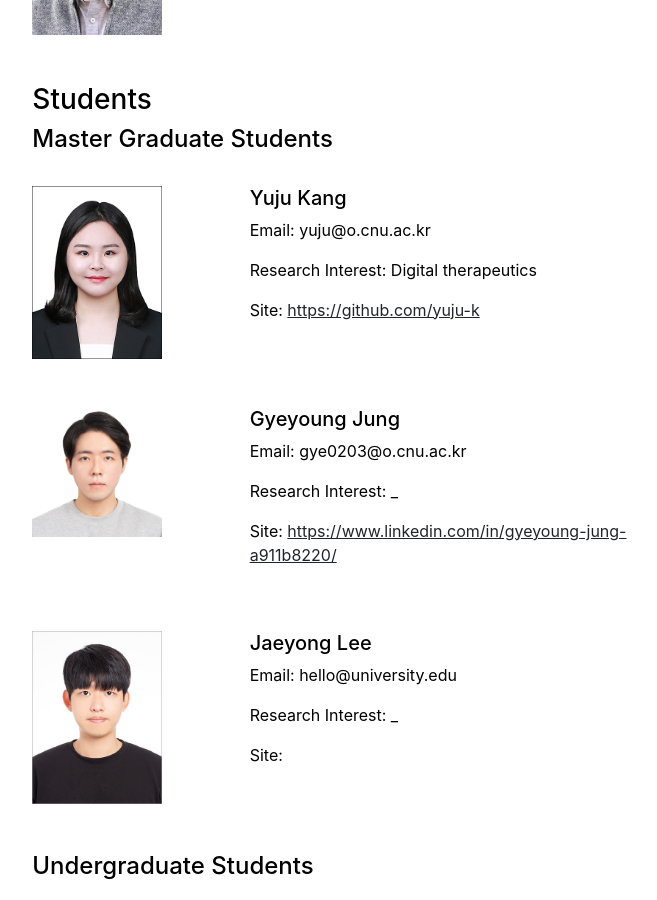
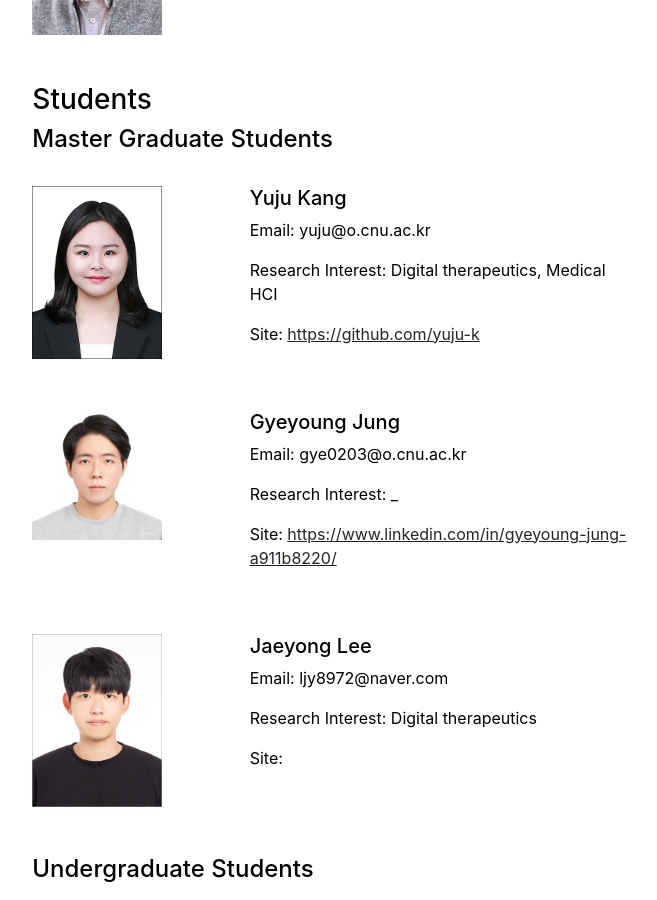
Before and after one commit to CNU-Wellness-Computing-Lab/site, a Jekyll site: the page built from team.md, in a window 1280 px wide and 900 px high, scrolled down 492 px. Shown: the whole window, without its empty margins (197-854 px from the left). Built offline with Jekyll 4.4.1, drawn with Linux system fonts in a browser that asks for light colours.

Commit message:
Update settings.yml
재용 프로필 업데이트

```diff
--- a/_data/settings.yml
+++ b/_data/settings.yml
@@ -11,9 +11,9 @@ professor:
 team:
 # degree => 박사과정:phd / 석사과정:master / 학부연구생:bachelor / 졸업생:alumni
 # 프로필 사진은 assets/team_profile/
-- {name: 'Yuju Kang', title: 'Student', degree: 'master', interest: 'Digital therapeutics', institution: 'Chungnam National University', email: 'yuju@o.cnu.ac.kr', url: 'https://github.com/yuju-k', image: 'assets/team_profile/yujuKang.jpg'}
+- {name: 'Yuju Kang', title: 'Student', degree: 'master', interest: 'Digital therapeutics, Medical HCI', institution: 'Chungnam National University', email: 'yuju@o.cnu.ac.kr', url: 'https://github.com/yuju-k', image: 'assets/team_profile/yujuKang.jpg'}
 - {name: 'Gyeyoung Jung', title: 'Student', degree: 'master', interest: '_', institution: 'Chungnam National University', email: 'gye0203@o.cnu.ac.kr', url: 'https://www.linkedin.com/in/gyeyoung-jung-a911b8220/', image: 'assets/team_profile/GyeyoungJung.jpeg'}
-- {name: 'Jaeyong Lee', title: 'Student', degree: 'master', interest: '_', institution: 'Chungnam National University', email: 'hello@university.edu', url: '', image: 'assets/team_profile/JaeyongLee.jpeg'}
+- {name: 'Jaeyong Lee', title: 'Student', degree: 'master', interest: 'Digital therapeutics', institution: 'Chungnam National University', email: 'ljy8972@naver.com', url: '', image: 'assets/team_profile/JaeyongLee.jpeg'}
 - {name: 'Sinyoung Bok', title: 'Student', degree: 'alumni', interest: '_', institution: 'Chungnam National University', email: 'sinyoungbok99@gmail.com', url: 'https://www.linkedin.com/in/sin-young-bok-875bba190/', image: 'assets/team_profile/sinyoungBok.png'}
 - {name: 'Seongsoo Kim', title: 'Student', degree: 'bachelor', interest: '_', institution: 'Chungnam National University', email: 'hello@university.edu', url: '', image: 'assets/team_profile/SeungsooKim.jpeg'}
 
```
